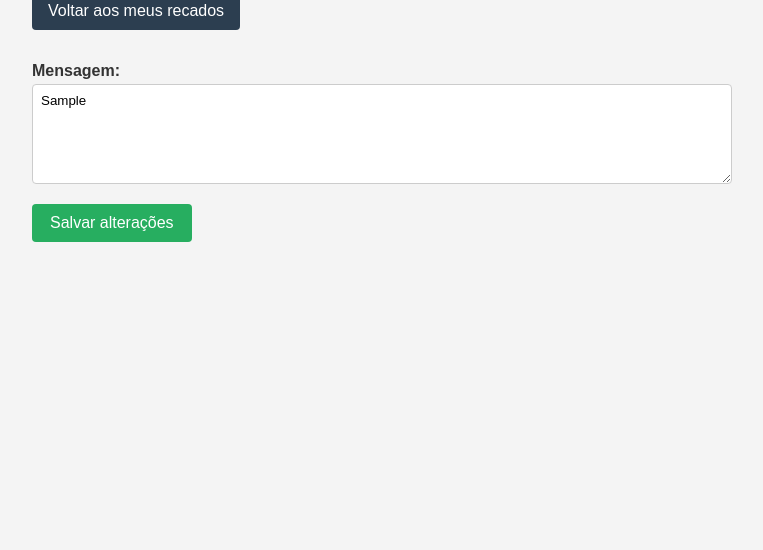
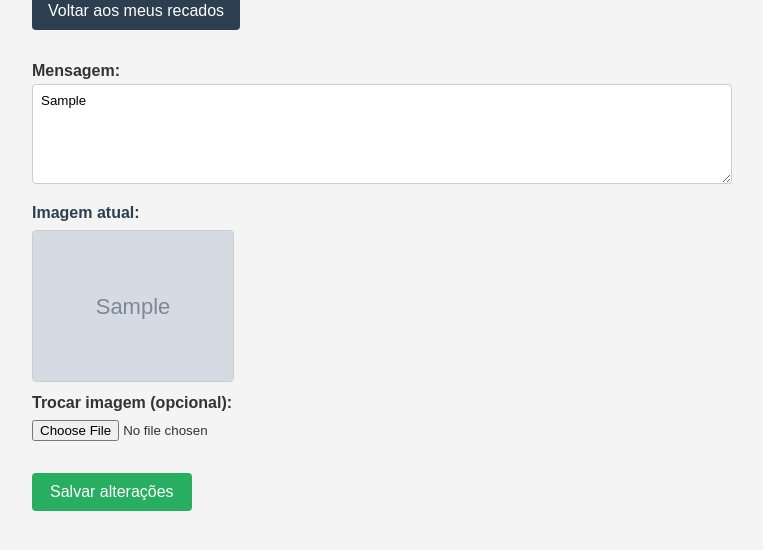
Before and after one commit to NicoleVelloso/mural-recados, a Django app: page /editar/1/ in a window 1280 px wide. Shown: the part 172-722 px from the top of the page, without its empty margins (258-1021 px from the left). Run offline with Django 4.2, Linux system fonts and the light colour scheme; a user stored in the database is signed in; tables that the repository leaves empty hold one stand-in row (values such as "Sample post"); grey boxes marked "Sample" are stand-in pictures.

Commit message:
Atividade 7: upload de imagens com Cloudinary

```diff
--- a/manage.py
+++ b/manage.py
@@ -1,3 +1,5 @@
+#!/usr/bin/env python
+"""Utilitário de linha de comando do Django."""
 import os
 import sys
 
--- a/mural_recados/wsgi.py
+++ b/mural_recados/wsgi.py
@@ -6,4 +6,5 @@ os.environ.setdefault("DJANGO_SETTINGS_MODULE", "mural_recados.settings")
 
 application = get_wsgi_application()
 
+# A Vercel usa o nome `app` como handler
 app = application
--- a/recados/models.py
+++ b/recados/models.py
@@ -9,6 +9,11 @@ class Recado(models.Model):
         related_name="recados",
     )
     mensagem = models.TextField()
+    # Imagem opcional. Com o storage do Cloudinary configurado no settings,
+    # o arquivo enviado para este campo é gravado no Cloudinary
+    # automaticamente, e recado.imagem.url devolve a URL da nuvem.
+    # blank/null = True -> recados sem imagem continuam válidos.
+    imagem = models.ImageField(upload_to="recados/", blank=True, null=True)
     criado_em = models.DateTimeField(auto_now_add=True)
 
     class Meta:
--- a/recados/static/recados/estilo.css
+++ b/recados/static/recados/estilo.css
@@ -263,3 +263,31 @@ h2 {
     color: #2c3e50;
     margin-top: 28px;
 }
+
+.img-recado {
+    max-width: 100%;
+    max-height: 300px;
+    border-radius: 4px;
+    margin: 10px 0;
+    display: block;
+}
+
+.preview {
+    max-width: 200px;
+    max-height: 200px;
+    border-radius: 4px;
+    margin: 8px 0;
+    display: block;
+    border: 1px solid #ccc;
+}
+
+.label-atual {
+    font-weight: bold;
+    margin-bottom: 4px;
+    color: #2c3e50;
+}
+
+input[type="file"] {
+    display: block;
+    margin: 8px 0 16px;
+}
--- a/recados/templates/recados/detalhes_recado.html
+++ b/recados/templates/recados/detalhes_recado.html
@@ -9,6 +9,9 @@
 
     <div class="recado">
         <p class="nome">Publicado por: {{ recado.autor.username }}</p>
+        {% if recado.imagem %}
+            <img class="img-recado" src="{{ recado.imagem.url }}" alt="Imagem do recado">
+        {% endif %}
         <p>{{ recado.mensagem }}</p>
         <p class="data">{{ recado.criado_em }}</p>
     </div>
--- a/recados/templates/recados/editar_recado.html
+++ b/recados/templates/recados/editar_recado.html
@@ -11,10 +11,19 @@
         <p class="erro">{{ erro }}</p>
     {% endif %}
 
-    <form method="post">
+    <form method="post" enctype="multipart/form-data">
         {% csrf_token %}
         <label for="mensagem">Mensagem:</label>
         <textarea id="mensagem" name="mensagem" required>{{ mensagem|default:recado.mensagem }}</textarea>
+
+        {% if recado.imagem %}
+            <p class="label-atual">Imagem atual:</p>
+            <img class="preview" src="{{ recado.imagem.url }}" alt="Imagem do recado">
+        {% endif %}
+
+        <label for="imagem">Trocar imagem (opcional):</label>
+        <input type="file" id="imagem" name="imagem" accept="image/*">
+
         <button type="submit">Salvar alterações</button>
     </form>
 {% endblock %}
--- a/recados/templates/recados/home.html
+++ b/recados/templates/recados/home.html
@@ -26,6 +26,9 @@
         {% for recado in ultimos %}
             <div class="recado">
                 <p class="nome">{{ recado.autor.username }}</p>
+                {% if recado.imagem %}
+                    <img class="img-recado" src="{{ recado.imagem.url }}" alt="Imagem do recado">
+                {% endif %}
                 <p>{{ recado.mensagem|truncatechars:120 }}</p>
                 <p class="data">{{ recado.criado_em }}</p>
                 <a class="link-detalhes" href="{% url 'detalhes_recado' recado.id %}">Ver detalhes</a>
--- a/recados/templates/recados/mural.html
+++ b/recados/templates/recados/mural.html
@@ -21,6 +21,9 @@
         {% for recado in recados %}
             <div class="recado">
                 <p class="nome">{{ recado.autor.username }}</p>
+                {% if recado.imagem %}
+                    <img class="img-recado" src="{{ recado.imagem.url }}" alt="Imagem do recado">
+                {% endif %}
                 <p>{{ recado.mensagem|truncatechars:120 }}</p>
                 <p class="data">{{ recado.criado_em }}</p>
                 <a class="link-detalhes" href="{% url 'detalhes_recado' recado.id %}">Ver detalhes</a>
--- a/recados/templates/recados/novo_recado.html
+++ b/recados/templates/recados/novo_recado.html
@@ -11,10 +11,14 @@
         <p class="erro">{{ erro }}</p>
     {% endif %}
 
-    <form method="post">
+    <form method="post" enctype="multipart/form-data">
         {% csrf_token %}
         <label for="mensagem">Mensagem:</label>
         <textarea id="mensagem" name="mensagem" required>{{ mensagem|default:'' }}</textarea>
+
+        <label for="imagem">Imagem (opcional):</label>
+        <input type="file" id="imagem" name="imagem" accept="image/*">
+
         <button type="submit">Publicar recado</button>
     </form>
 {% endblock %}
--- a/recados/views.py
+++ b/recados/views.py
@@ -7,15 +7,20 @@ from .models import Recado
 
 
 def home(request):
+    # Pagina inicial: apresenta o mural e mostra apenas os ultimos recados.
+    # ORM com ordenacao (ja definida no Model) + limite de 5 registros.
     ultimos = Recado.objects.all()[:5]
     return render(request, "recados/home.html", {"ultimos": ultimos})
 
 
 def mural(request):
+    # Pesquisa via GET: o termo vem na URL como ?busca=algo
     busca = request.GET.get("busca", "").strip()
 
     recados = Recado.objects.all()
     if busca:
+        # Filtra pelo conteudo da mensagem OU pelo nome de quem publicou.
+        # __icontains = contem, ignorando maiusculas/minusculas.
         from django.db.models import Q
         recados = recados.filter(
             Q(mensagem__icontains=busca) | Q(autor__username__icontains=busca)
@@ -26,6 +31,8 @@ def mural(request):
 
 
 def detalhes_recado(request, id):
+    # URL dinamica /recados/<id>/ — busca o recado pelo ID no banco (ORM).
+    # Se o ID nao existir, get_object_or_404 responde 404 (sem erro interno).
     recado = get_object_or_404(Recado, id=id)
     return render(request, "recados/detalhes_recado.html", {"recado": recado})
 
@@ -40,9 +47,14 @@ def meus_recados(request):
 def novo_recado(request):
     if request.method == "POST":
         mensagem = request.POST.get("mensagem", "").strip()
+        imagem = request.FILES.get("imagem")  # arquivo enviado (opcional)
 
         if mensagem:
-            Recado.objects.create(autor=request.user, mensagem=mensagem)
+            Recado.objects.create(
+                autor=request.user,
+                mensagem=mensagem,
+                imagem=imagem,
+            )
             return redirect("meus_recados")
 
         contexto = {
@@ -63,6 +75,11 @@ def editar_recado(request, id):
 
         if mensagem:
             recado.mensagem = mensagem
+            # So troca a imagem se o usuario enviou uma nova;
+            # caso contrario, mantem a imagem existente.
+            nova_imagem = request.FILES.get("imagem")
+            if nova_imagem:
+                recado.imagem = nova_imagem
             recado.save()
             return redirect("meus_recados")
 
--- a/requirements.txt
+++ b/requirements.txt
@@ -3,3 +3,6 @@ psycopg2-binary>=2.9
 dj-database-url>=2.1
 python-dotenv>=1.0
 whitenoise>=6.6
+cloudinary>=1.40
+django-cloudinary-storage>=0.3
+Pillow>=10.0
```
Also changed, not shown: mural_recados/settings.py (+20 -1 lines), recados/migrations/0002_recado_autor.py, recados/migrations/0003_recado_imagem.py (added).
